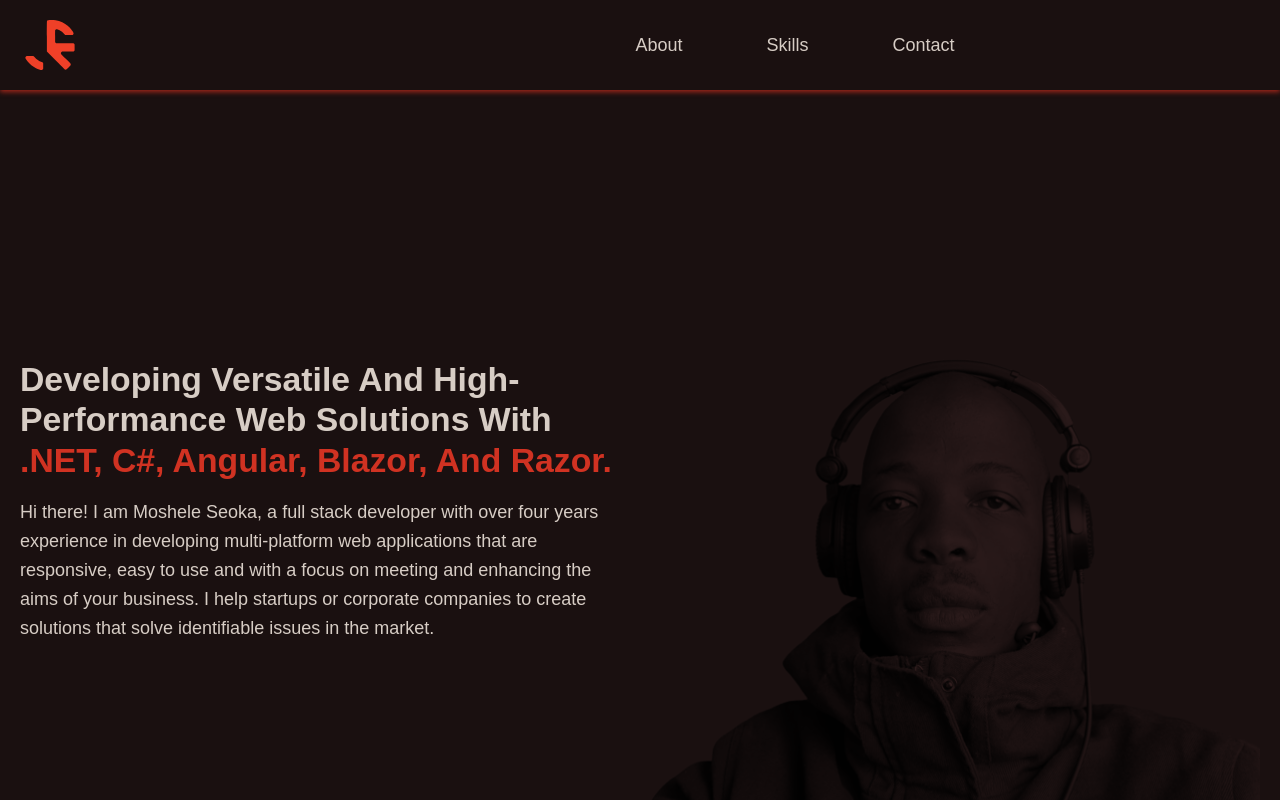
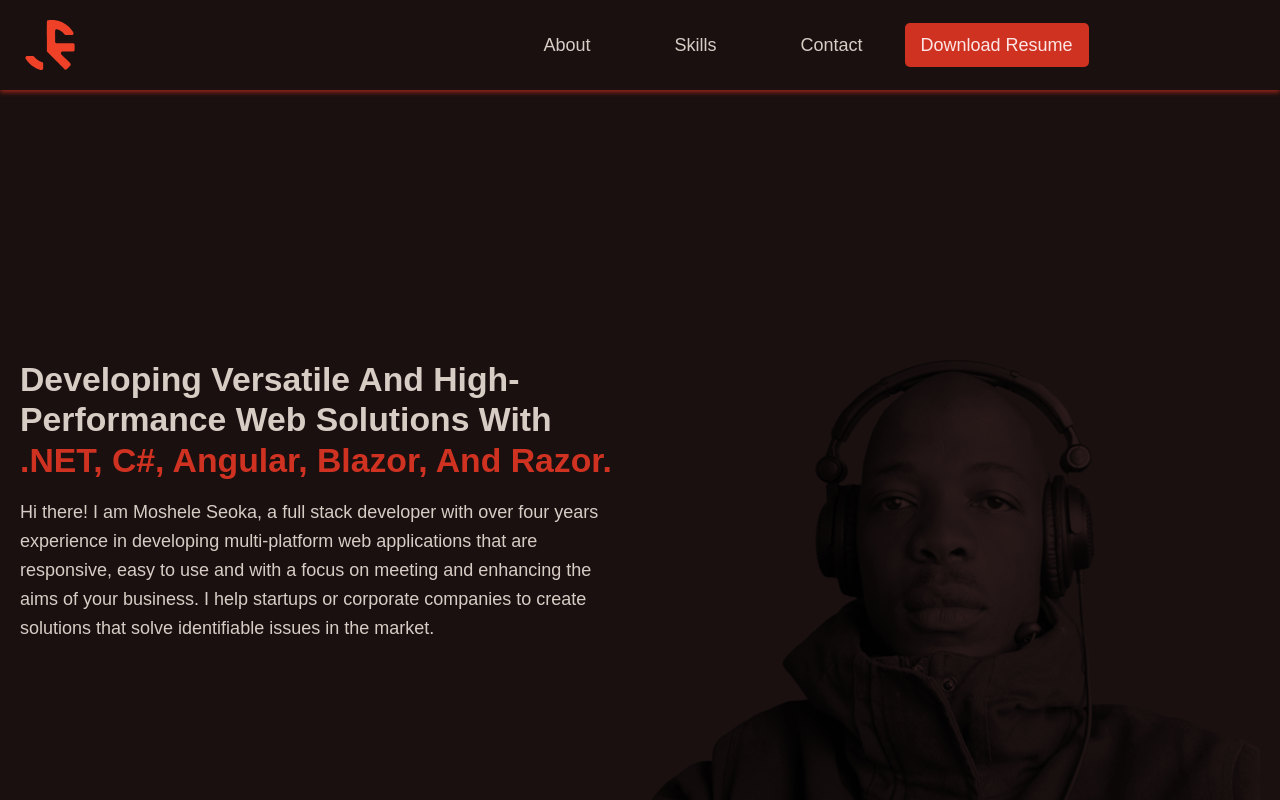
Before and after one commit to devseoka/MKS-Portfolio, an Angular app in the folder mks-portfolio-ui/: page / in a window 1280 px wide. Shown: the top 800 px of the page. Built offline with nearby package versions, Linux system fonts and the light colour scheme; a web font is replaced by a local one.

Commit message:
Refactor: Duplicate download resume button for improved accessibility

```diff
--- a/mks-portfolio-ui/src/app/shared/navigation/navigation.component.html
+++ b/mks-portfolio-ui/src/app/shared/navigation/navigation.component.html
@@ -26,5 +26,6 @@
         <li *ngIf="isMobile">
             <button type="button" (click)="onDownload()" (keydown.enter)="onDownload()">Download Resume</button>
         </li>
+        <button type="button" (click)="onDownload()" (keydown.enter)="onDownload()">Download Resume</button>
     </ul>
 </nav>
```
